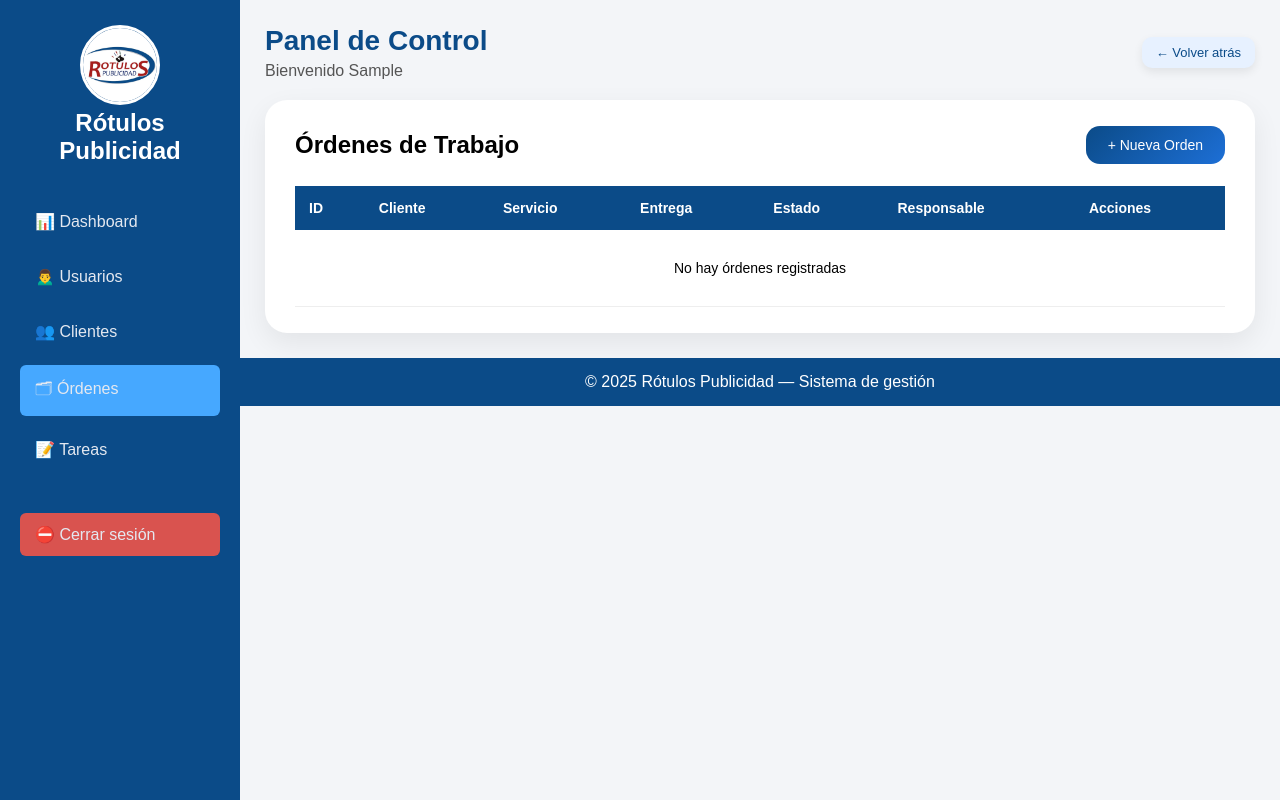
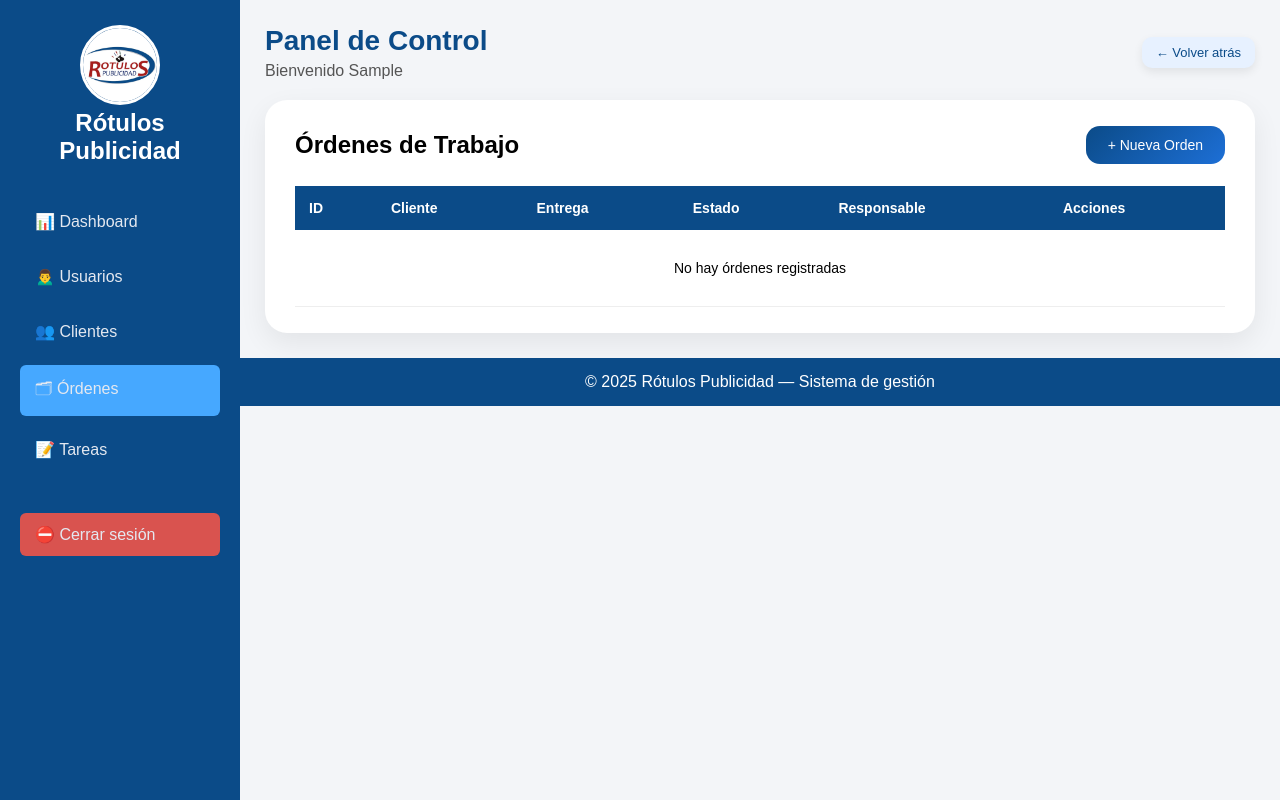
Before and after one commit to tnarvaez006-del/Rpublix, a Django app: page /ordenes/ in a window 1280 px wide. Run offline with Django 5.2, Linux system fonts and the light colour scheme; the visitor is signed in with stand-in values (Sample User, id 1); data comes from the database, SQL or seed files in the repository; data that the repository does not hold is empty.

Commit message:
jndjfjuhsifhfshfuhfu

```diff
--- a/appR/templates/appR/ordenes_list.html
+++ b/appR/templates/appR/ordenes_list.html
@@ -19,7 +19,6 @@
                 <tr>
                     <th>ID</th>
                     <th>Cliente</th>
-                    <th>Servicio</th>
                     <th>Entrega</th>
                     <th>Estado</th>
                     <th>Responsable</th>
@@ -36,9 +35,6 @@
                         {{ orden.cliente.nombre }} <br>
                         <small>{{ orden.cliente.tipo_cliente }}</small>
                     </td>
-
-                    <td data-label="Servicio">{{ orden.tipo_servicio }}</td>
-
                     <td data-label="Entrega">
                         {{ orden.fecha_entrega|date:"d/m/Y" }}
                     </td>
```
